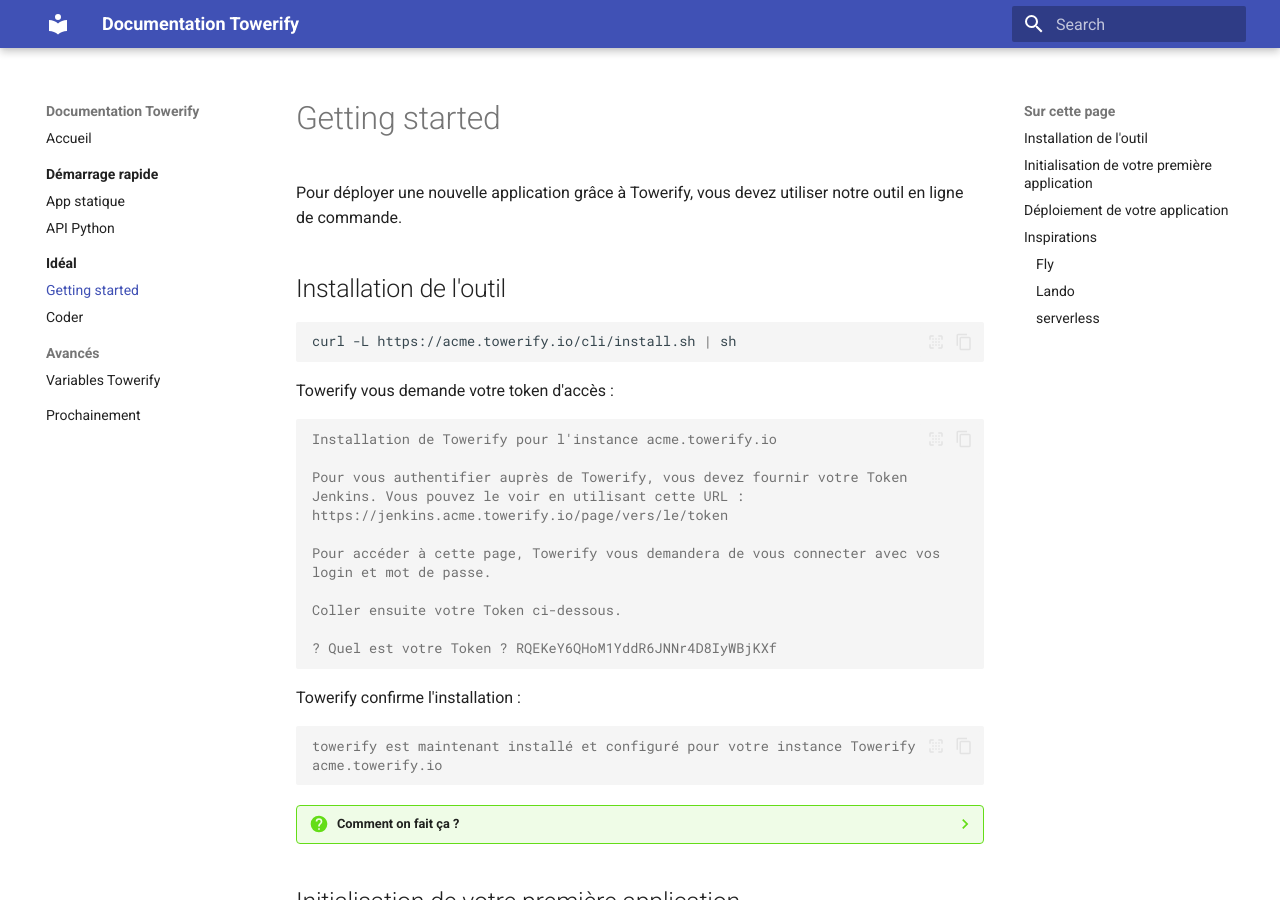
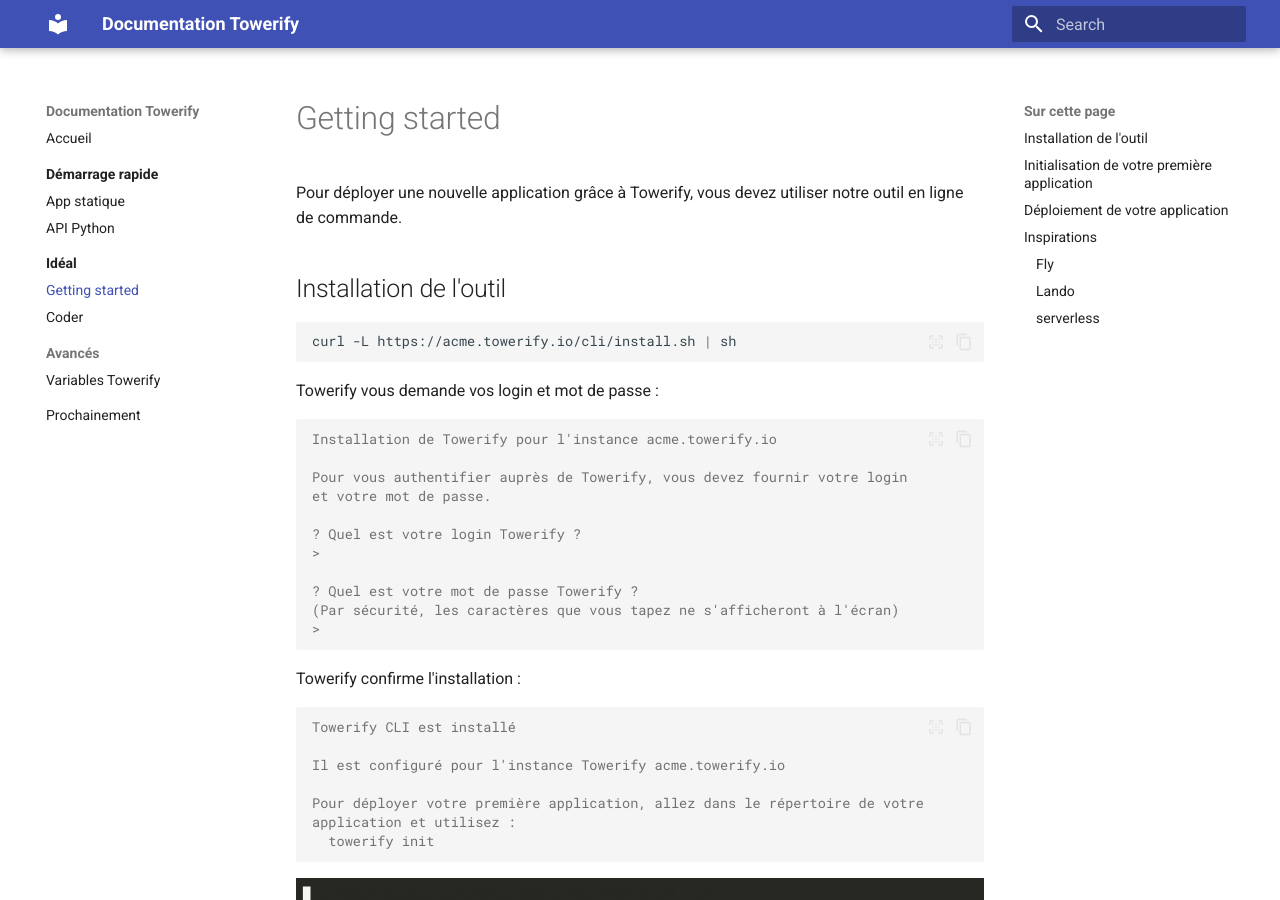
Before and after one commit to computablefacts/towerify-docs, an MkDocs documentation site: the page built from docs/ideal/getting-started.md, in a window 1280 px wide and 900 px high. Built offline with MkDocs 1.6.1 and Material for MkDocs 9.7.7, drawn with Linux system fonts in a browser that asks for light colours.

Commit message:
Update towerify install doc

````diff
--- a/docs/ideal/getting-started.md
+++ b/docs/ideal/getting-started.md
@@ -9,29 +9,35 @@
 curl -L https://acme.towerify.io/cli/install.sh | sh
 ```
 
-Towerify vous demande votre token d'accès :
+Towerify vous demande vos login et mot de passe :
 
 ``` output
 Installation de Towerify pour l'instance acme.towerify.io
 
-Pour vous authentifier auprès de Towerify, vous devez fournir votre Token
-Jenkins. Vous pouvez le voir en utilisant cette URL :
-https://jenkins.acme.towerify.io/page/vers/le/token
+Pour vous authentifier auprès de Towerify, vous devez fournir votre login
+et votre mot de passe.
 
-Pour accéder à cette page, Towerify vous demandera de vous connecter avec vos
-login et mot de passe.
+? Quel est votre login Towerify ?
+>
 
-Coller ensuite votre Token ci-dessous.
-
-? Quel est votre Token ? RQEKeY6QHoM1YddR6JNNr4D8IyWBjKXf
+? Quel est votre mot de passe Towerify ?
+(Par sécurité, les caractères que vous tapez ne s'afficheront à l'écran)
+>
 ```
 
 Towerify confirme l'installation :
 
 ``` output
-towerify est maintenant installé et configuré pour votre instance Towerify
-acme.towerify.io
+Towerify CLI est installé
+
+Il est configuré pour l'instance Towerify acme.towerify.io
+
+Pour déployer votre première application, allez dans le répertoire de votre
+application et utilisez :
+  towerify init
 ```
+
+![towerify install](../img/towerify-install.gif)
 
 ??? question "Comment on fait ça ?"
 
````
Also changed, not shown: docs/img/towerify-install.gif (added), 1 other file.
